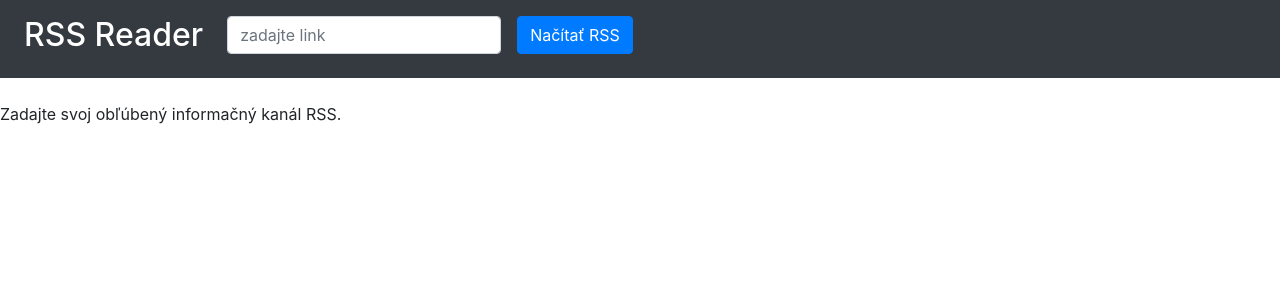
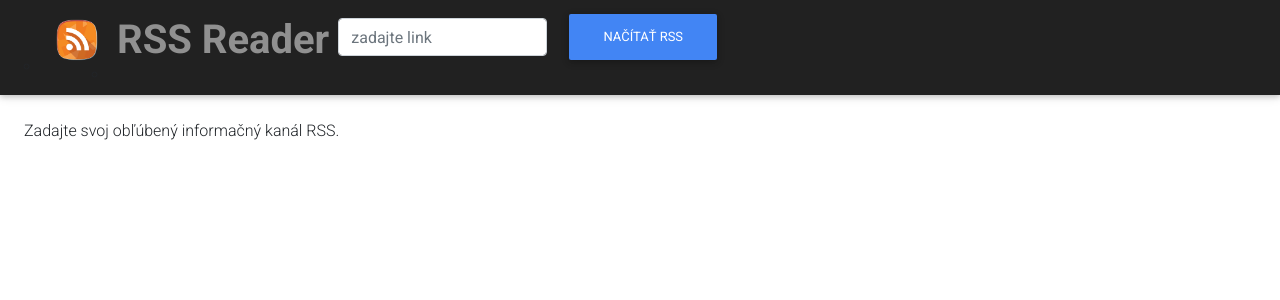
Before and after one commit to tomas-balaz/rss_reader, a Django app: page / in a window 1280 px wide. Shown: the top 300 px of the page. Run offline with Django 3.2, Linux system fonts and the light colour scheme; some libraries are stand-ins or nearby versions.

Commit message:
all requirements done

```diff
--- a/rss/templates/rss/base.html
+++ b/rss/templates/rss/base.html
@@ -1,22 +1,44 @@
+{% load static %}
+
 <!DOCTYPE html>
 <html lang="sk">
 
 <head>
     <title>RSS Reader</title>
-    <link rel="shortcut icon" type="image/png" href="https://www.pngkey.com/png/full/452-4526299_subscribe-via-rss-icon.png">
 
-    <script src="https://code.jquery.com/jquery-3.3.1.slim.min.js"></script>
-    <script src="https://cdnjs.cloudflare.com/ajax/libs/popper.js/1.14.3/umd/popper.min.js"></script>
-    <script src="https://stackpath.bootstrapcdn.com/bootstrap/4.1.2/js/bootstrap.min.js"></script>
-    <link rel="stylesheet" href="https://stackpath.bootstrapcdn.com/bootstrap/4.1.2/css/bootstrap.min.css">
-    <link rel="stylesheet" href="rss/static/style.css"/>
+    <meta name="viewport" content="width=device-width, initial-scale=1">
+    <link rel="shortcut icon" type="image/png" href="{% static 'rssreader/rss-icon.png' %}">
+
+    <link rel="stylesheet" href="https://use.fontawesome.com/releases/v5.8.2/css/all.css">
+    <link rel="stylesheet" href="https://fonts.googleapis.com/css?family=Roboto:300,400,500,700&display=swap">
+    <link href="https://cdnjs.cloudflare.com/ajax/libs/twitter-bootstrap/4.4.1/css/bootstrap.min.css" rel="stylesheet">
+    <link href="https://cdnjs.cloudflare.com/ajax/libs/mdbootstrap/4.15.0/css/mdb.min.css" rel="stylesheet">
+
+    <script src="https://cdnjs.cloudflare.com/ajax/libs/jquery/3.4.1/jquery.min.js"></script>
+    <script src="https://cdnjs.cloudflare.com/ajax/libs/popper.js/1.14.4/umd/popper.min.js"></script>
+    <script src="https://cdnjs.cloudflare.com/ajax/libs/twitter-bootstrap/4.4.1/js/bootstrap.min.js"></script>
+    <script src="https://cdnjs.cloudflare.com/ajax/libs/mdbootstrap/4.15.0/js/mdb.min.js"></script>
+
 
 </head>
 
+<body>
     <nav class="navbar navbar-expand-sm bg-dark navbar-dark">
+        <div>
             <ul class="navbar-nav">
-        <li class="nav-item active">
-            <a class="nav-link" href="/"><h2>RSS Reader</h2></a>
+                <li>
+                    <ul class="row">
+                        <li>
+                            <a class="nav-link" href="/">
+                                <img class="ml-1" width="48" src="{% static 'rssreader/rss-icon.png' %}" alt="logo">
+                            </a>
+                        </li>
+                        <li>
+                            <a class="nav-link" href="/">
+                                <h1 class="font-weight-bold">RSS Reader</h1>
+                            </a>
+                        </li>
+                    </ul>
                 </li>
                 {% if not sort_enable %}
                 <li class="align-middle">
@@ -29,25 +51,24 @@
                 </li>
                 {%endif%}
                 {% if sort_enable %}
+                <li>
+                    <ul class="row">
                         <li class="align-middle">
-            <a href="{% url 'ascending' %}">
-                <button type="submit" class="btn btn-primary mx-2 mt-2">
-                    Najstaršie
-                </button>
-            </a>
+                            <form action="{% url 'ascending' %}">
+                                <button type="submit" class="btn btn-primary mx-sm-3 mt-2">Najstaršie</button>
+                            </form>
                         </li>
                         <li class="align-middle">
-            <a href="{% url 'descending' %}">
-                <button type="submit" class="btn btn-primary mx-2 mt-2">
-                    Najnovšie
-                </button>
-            </a>
+                            <form action="{% url 'descending' %}">
+                                <button type="submit" class="btn btn-primary mx-sm-3 mt-2">Najnovšie</button>
+                            </form>
+                        </li>
+                    </ul>
                 </li>
                 {%endif%}
             </ul>
+        </div>
     </nav>
-
-<body>
     {% block body %}{% endblock %}
 </body>
 
--- a/rss/templates/rss/reader.html
+++ b/rss/templates/rss/reader.html
@@ -1,24 +1,31 @@
 {% extends 'rss/base.html' %}
+{% load static %}
 
 {% block body %}
     <br />
     {% if feed %}
-        <p class="h2">{{ feed.feed.title }}</p>
+        <p class="h2 ml-4">{{ feed.feed.title }}</p>
         <br />
         {% if feed.entries %}
-            <div id="accordion">
+            <div class="accordion md-accordion" id="feed-accordion" role="tablist" aria-multiselectable="true">
             {% for entry in feed.entries %}
                 <div class="card">
-                    <div class="card-header" data-toggle="collapse" href="#{{entry.hash}}">
-                        <h5 class="card-title">{{ entry.title }}</h5>
-                        <p class="card-text">{{ entry.published }}</p>
+                    <div class="card-header" role="tab"  id="h{{entry.hash}}">
+                        <a data-toggle="collapse" data-parent="#feed-accordion" href="#{{entry.hash}}" aria-expanded="true" aria-controls="{{entry.hash}}">
+                            <h4 class="mb-0">
+                                {{ entry.title }} <i class="fas fa-angle-down rotate-icon"></i>
+                            </h4>
+                          </a>
+                        <p class="card-text ml-3">{{ entry.published }}</p>
                     </div>
-                    <div class="row card-body collapse" id="{{entry.hash}}" data-parent="#accordion">
-                        <div class="col-sm-6">
-                            <p class="card-text">Popis: {{ entry.summary }}</p>
-                            <a href="{{ entry.link }}" target="_blank" class="btn btn-primary">Prejsť na článok</a>
+                    <div id="{{entry.hash}}" class="collapse" role="tabpanel"  aria-labelledby="h{{entry.hash}}" data-parent="#feed-accordion">
+                        <div class="row card-body">
+                            <div class="col-sm-6">
+                                <p class="card-text">Popis: {{ entry.summary }}</p>
+                                <a href="{{ entry.link }}" target="_blank" class="btn btn-primary">Prejsť na článok</a>
+                            </div>
+                            <img class="col-sm-6" src="{{ entry.enclosures.0.href }}" alt="article image">
                         </div>
-                        <img class="col-sm-6" src="{{ entry.enclosures.0.href }}" alt="article image">
                     </div>
                 </div>
             {% endfor %}
@@ -26,10 +33,10 @@
         {% endif %}
 
         {% else %}
-        <p>Zadajte svoj obľúbený informačný kanál RSS.</p>
+        <p class="ml-4">Zadajte svoj obľúbený informačný kanál RSS.</p>
 
     {% endif %}
 
-    {{ feed2 }}
+    <!-- {{ feed2 }} -->
 
 {% endblock %}
--- a/rss/views.py
+++ b/rss/views.py
@@ -42,7 +42,7 @@ def index(request):
 
         request.session['url'] = url
 
-        feed = prepare_feed(feed, sort=None)
+        feed = prepare_feed(feed)
         sort_enable = True
 
     else:
```
Also changed, not shown: db.sqlite3, rss/static/rssreader/rss-icon.png (added), rss/static/style.css (deleted). Lines whose indentation alone changed are shown as unchanged.
